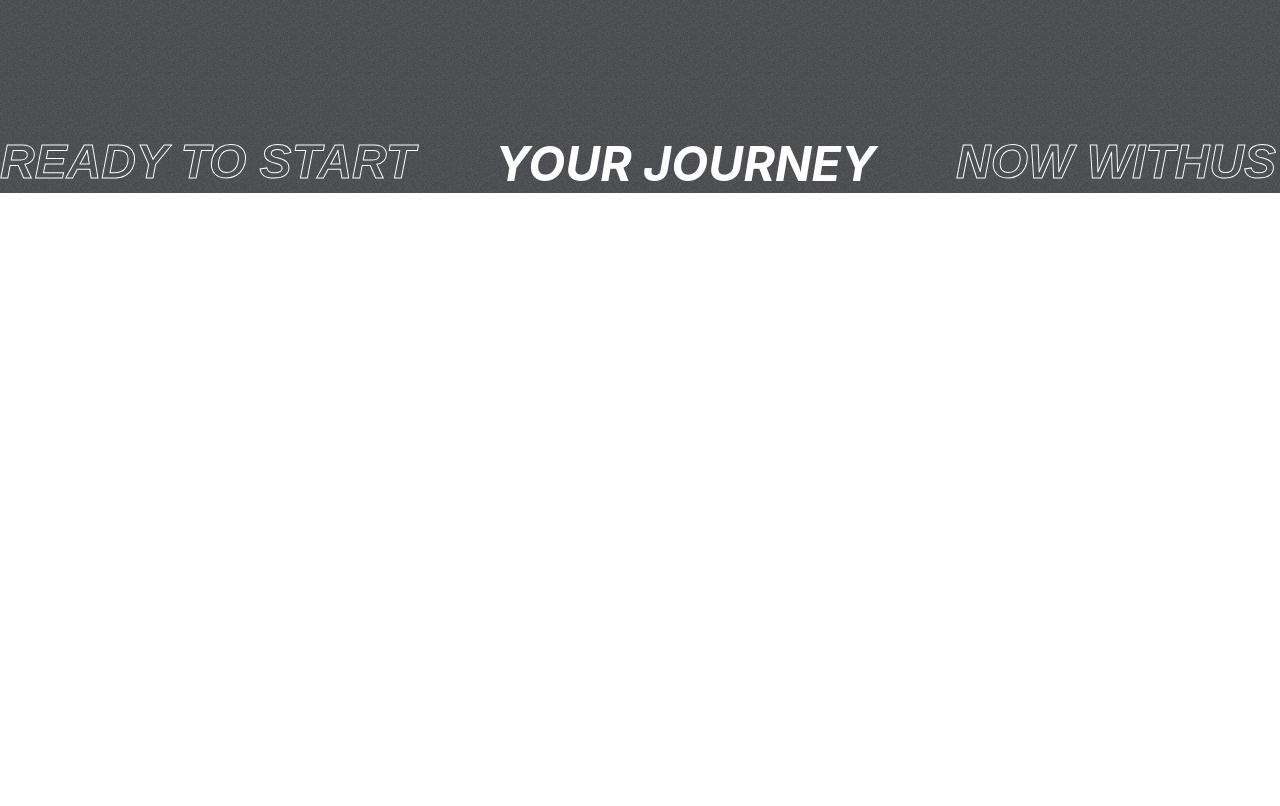
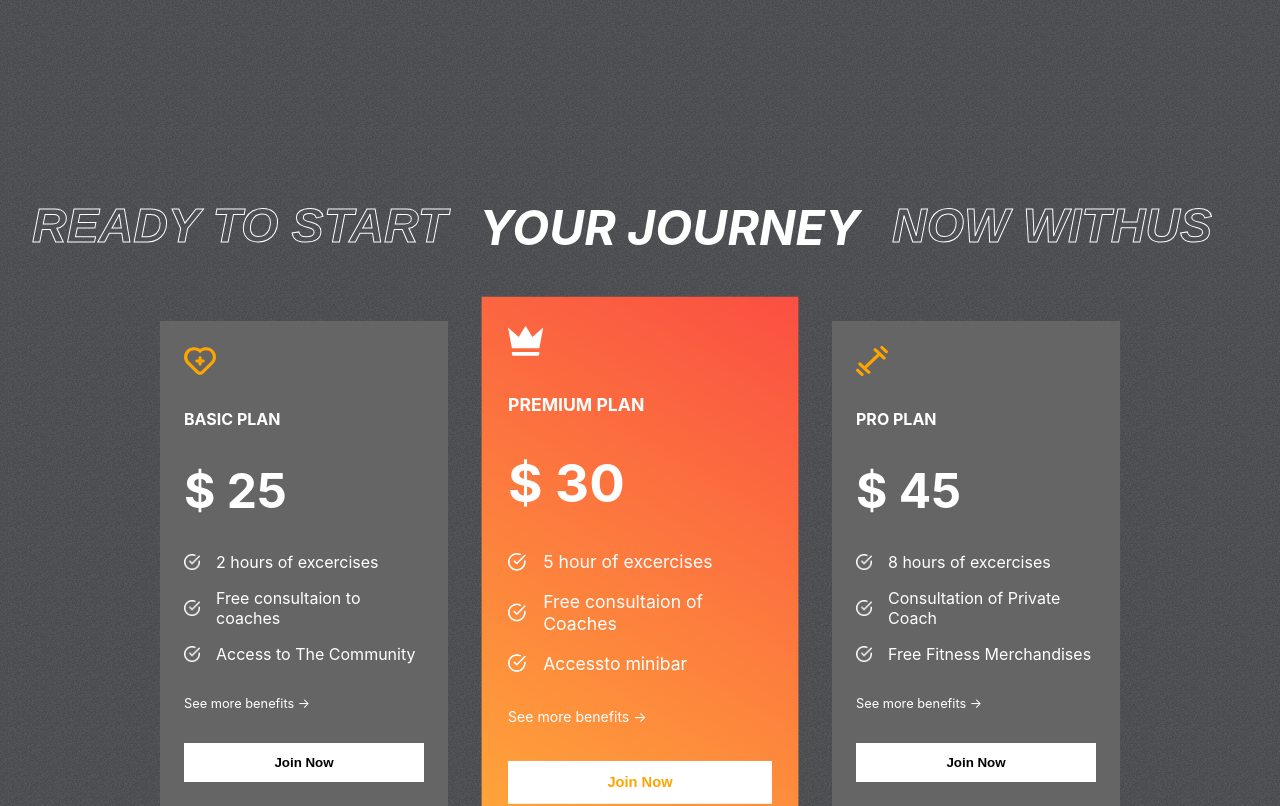
Before and after one commit to Albiona19/FITCLUB, a React (Create React App) app: page / in a window 1280 px wide. Shown: the part 1762-2568 px from the top of the page. Before the commit the page ends 1955 px from the top, so only its background shows below. Built offline with nearby package versions, Linux system fonts and the light colour scheme.

Commit message:
plans finished

```diff
--- a/src/components/Plans/Plans.css
+++ b/src/components/Plans/Plans.css
@@ -1,16 +1,79 @@
 .plans-container{
+        margin-top: 4rem;
+        padding: 0 2rem;
+        display: flex;
+        flex-direction: column;
+        gap:4rem;
+        position: relative;
+
+}
+.plans{
+    display: flex;
+    align-items: center;
+    justify-content: center;
+    gap: 3rem;
+
+
+}
+.plan{
     display: flex;
     flex-direction: column;
-    gap: 2.5rem;
-    text-transform: uppercase;
+    background: #656565 ;
+    color: white;
+    gap: 2rem;
+    padding: 1.5rem;
+    width: 15rem;
+
+}
+.plan:nth-child(2){
+    background: linear-gradient(210.41deg, #fa5042 1.14%, #ffa739 100.75%);
+    transform: scale(1.1);
+}
+.plan>svg{
+    fill: orange;
+    width: 2rem;
+    height: 2rem;
+}
+.plan>:nth-child(2){
+    font-size: 1rem;
+    font-weight: bold;
+
+}
+.plan>:nth-child(3){
     font-size: 3rem;
     font-weight: bold;
-    color: white;
-    text-overflow: inherit;
 
+}
+.plan>:nth-child(5){
+  font-size: 0.8rem;
+
+}
+.features{
+    display: flex;
+    flex-direction: column;
+    gap: 1rem;
 }
 .program-header{
     display: flex;
-    gap: 5rem;
+    gap: 2rem;
+    font-size: 3rem;
     font-style: italic;
+    color: white;
+    font-weight: bold;
 }
+.feature{
+    display: flex;
+    align-items: center;
+    gap: 1rem;
+}
+.feature>img{
+    width: 1rem;
+}
+.plans>:nth-child(2)>svg{
+    fill: white;
+
+}
+.plans>:nth-child(2)>button{
+    color: orange;
+
+}
--- a/src/components/Plans/Plans.jsx
+++ b/src/components/Plans/Plans.jsx
@@ -1,5 +1,7 @@
 import React from 'react'
 import './Plans.css'
+import {plansData} from '../../data/plansData'
+import whiteTick from '../assets/whiteTick.png'
 
 const Plans = () => {
   return (
@@ -9,8 +11,41 @@
             <span>YOUR JOURNEY</span>
             <span className='stroke-text'>NOW WITHUS</span>
         </div>
+        {/* plans card */}
+        <div className="plans">
+            {plansData.map((plan, i)=>(
+
+                <div className="plan" key={i}>
+                    {plan.icon}
+                    <span>{plan.name}</span>
+                    <span>$ {plan.price}</span>
+                    <div className="features">
+                        {plan.features.map((feature, i)=>(
+                            <div className="feature" key={i}>
+                                <img src={whiteTick} alt="" />
+                                <span key={i}> {feature}</span>
+                            </div>
+
+) )}
+
+                    </div>
+                    <div>
+            <span>See more benefits -> </span>
+        </div>
+        <button className='btn'> Join Now</button>
     </div>
+
+            )
+
+
+
+            )}
+            </div>
+            </div>
+
+
   )
+
 }
 
 export default Plans
--- a/src/components/Programs/Programs.jsx
+++ b/src/components/Programs/Programs.jsx
@@ -13,7 +13,7 @@
         </div>
         <div className="program-categories">
             {programsData.map((program)=>(
-                <div className="category">
+                <div className="category" key={programsData}>
                     {program.image}
                     <span>{program.heading}</span>
                     <span>{program.details}</span>
```
